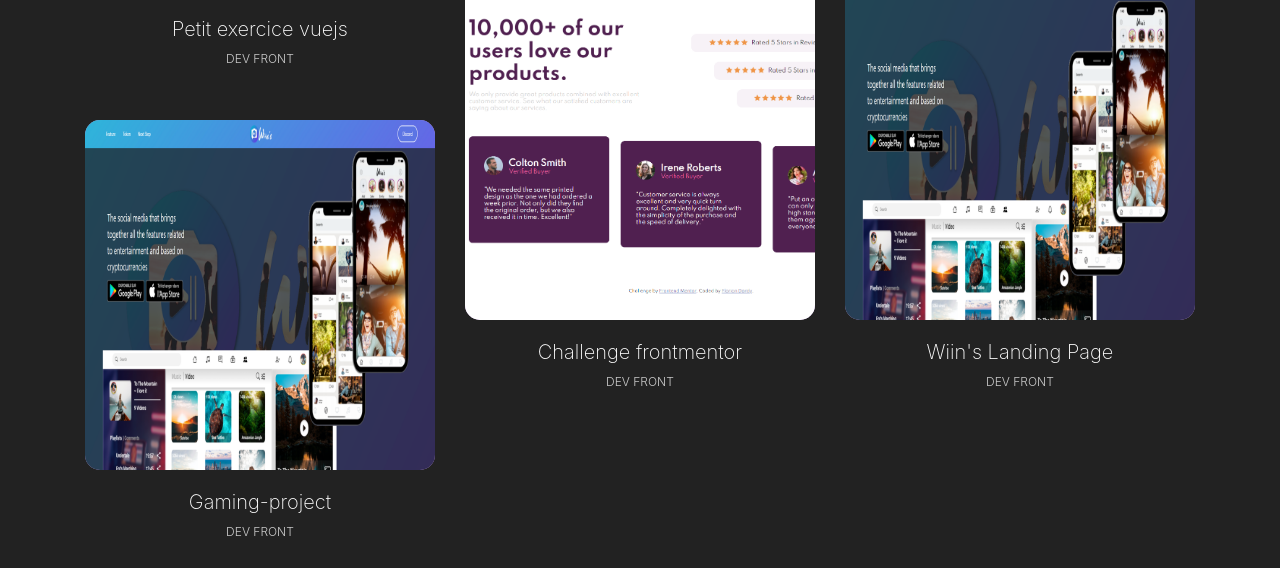
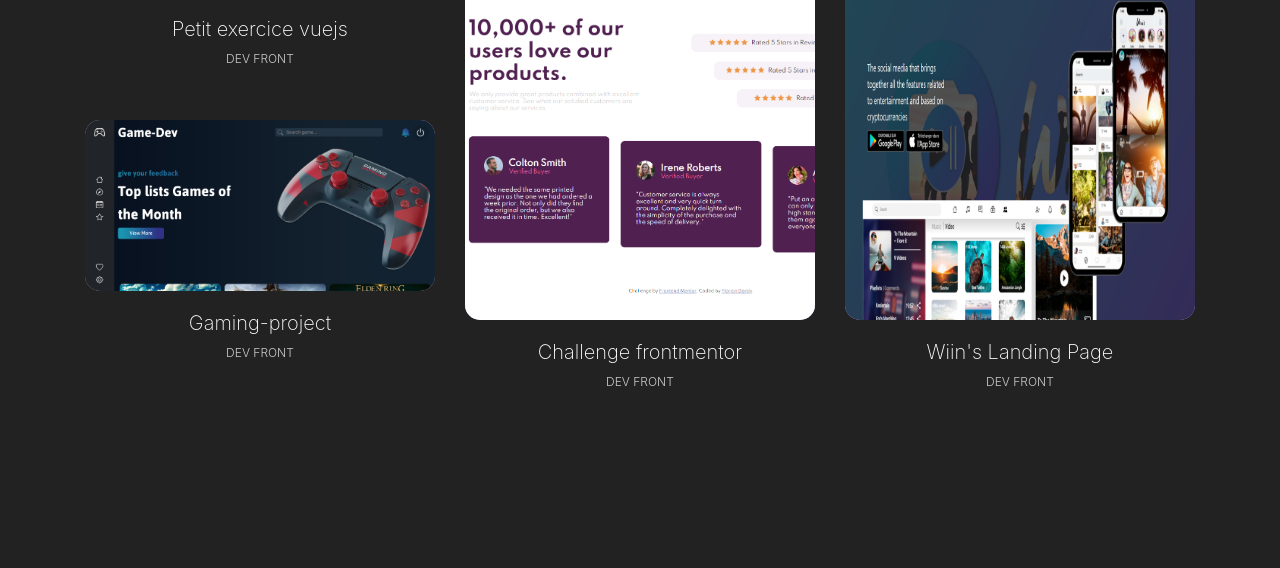
Before and after one commit to impide/rezume, a plain HTML site: page index.html in a window 1280 px wide. Shown: the part 1660-2228 px from the top of the page. Drawn offline with nearby package versions, Linux system fonts and the light colour scheme; files whose address does not match are found by name.

Commit message:
Update index.html

```diff
--- a/index.html
+++ b/index.html
@@ -135,7 +135,7 @@
 						<div class="relative hov">
 							<div class="thumb">
 								<div class="overlay overlay-bg"></div>
-								<a href="portfolio/dist/gaming-project/index.html" target="_blank"><img class="image img-fluid" src="images/wiinsProject.png" alt=""></a>
+								<a href="portfolio/dist/gaming-project/index.html" target="_blank"><img class="image img-fluid" src="images/gaming-project.png" alt=""></a>
 							</div>
 						</div>
 						<div class="p-inner">
```
